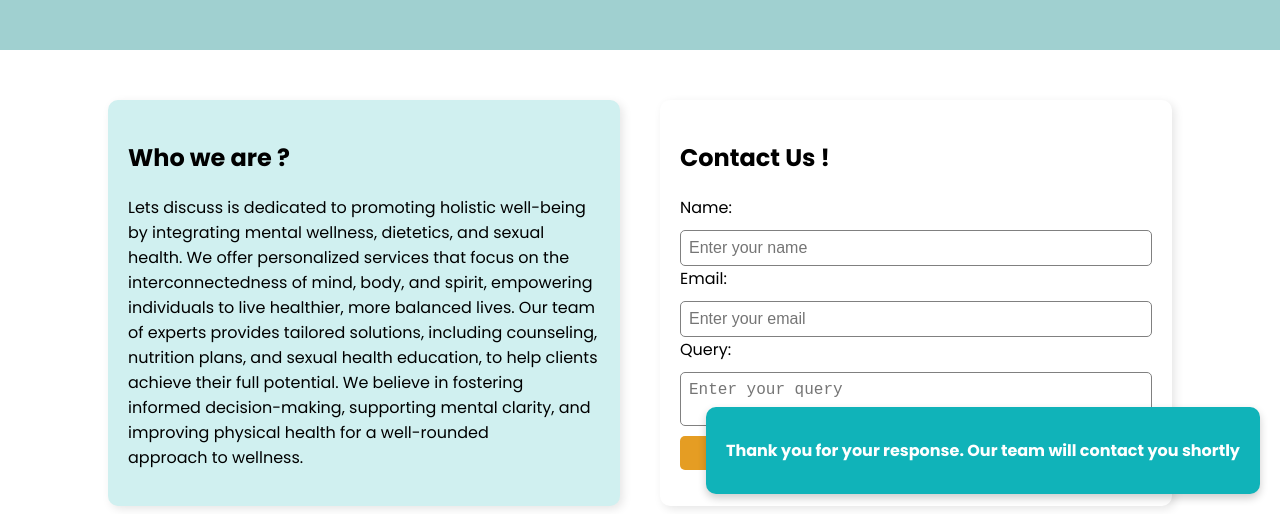
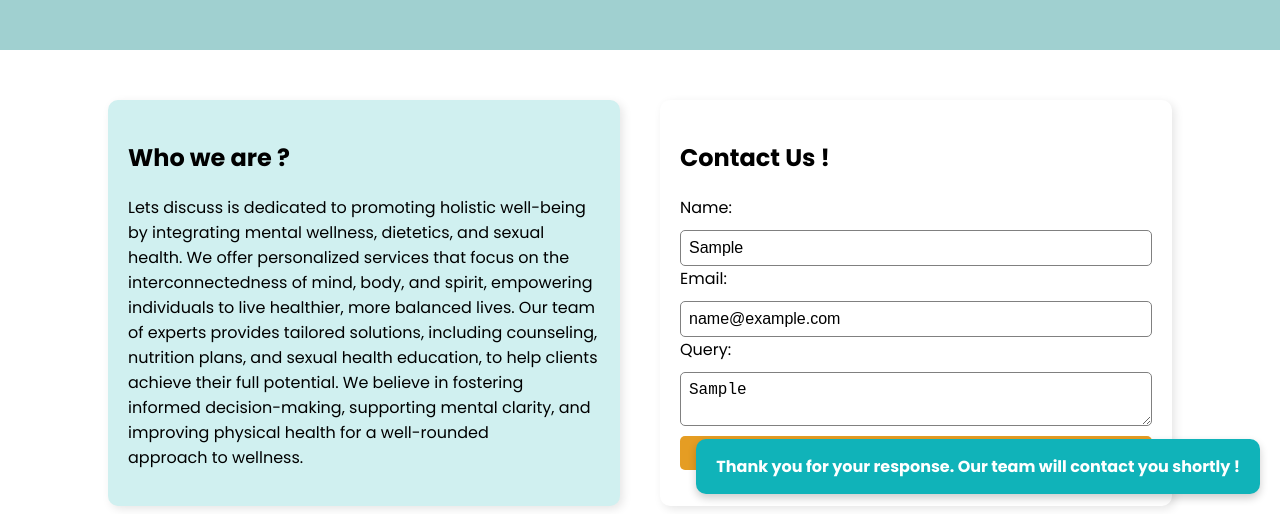
Before and after one commit to 22machinist/Let-s-Discuss, a plain HTML site: page index.html in a window 1280 px wide. Both pictures are taken after typing "Sample", "name@example.com", "Sample" into the empty fields and a click on the button "Submit". Shown: the part 286-800 px from the top of the page. Drawn offline with nearby package versions, Linux system fonts and the light colour scheme.

Commit message:
added the changes

```diff
--- a/index.html
+++ b/index.html
@@ -13,6 +13,8 @@
 
     <link rel="icon" href="images/logo.jpg" type="image/x-icon">
 </head>
+<script type="text/javascript" src="https://cdn.jsdelivr.net/npm/@emailjs/browser@4/dist/email.min.js">
+</script>
 
 <body>
 
@@ -55,11 +57,11 @@
             <h2>Contact Us !</h2>
             <form id="contactForm">
                 <label>Name:</label>
-                <input type="text" placeholder="Enter your name">
+                <input id="user_name" type="text" placeholder="Enter your name">
                 <label>Email:</label>
-                <input type="email" placeholder="Enter your email">
+                <input id="user_email" type="email" placeholder="Enter your email">
                 <label>Query:</label>
-                <textarea placeholder="Enter your query"></textarea>
+                <textarea id="user_query" placeholder="Enter your query"></textarea>
                 <button type="submit">Submit</button>
             </form>
         </div>
--- a/jss/index.js
+++ b/jss/index.js
@@ -1,15 +1,51 @@
+document.addEventListener("DOMContentLoaded", function () {
+    // Initialize EmailJS (replace with your actual Public Key)
+    emailjs.init("cD0U3U6sSdxeIApy2");
+
+    // Form Submission Event Listener
     document.getElementById("contactForm").addEventListener("submit", function (event) {
         event.preventDefault(); // Prevent form from refreshing the page
 
-    // Show Popup
-    let popup = document.getElementById("popup");
+        // Get form input values
+        const userName = document.getElementById("user_name").value;
+        const userEmail = document.getElementById("user_email").value;
+        const userQuery = document.getElementById("user_query").value;
+
+        // Prepare template parameters for EmailJS
+        const templateParams = {
+            name: userName,
+            email: userEmail,
+            query: userQuery,
+        };
+
+        // Send email using EmailJS
+        emailjs.send("service_8lujiif", "template_esmosyo", templateParams)
+            .then(function (response) {
+                console.log("Email sent successfully!", response.status, response.text);
+
+                // Show success popup
+                showPopup("✅ Message sent successfully!");
+
+                // Clear form fields
+                document.getElementById("contactForm").reset();
+            })
+            .catch(function (error) {
+                console.error("Error sending email:", error);
+
+                // Show error popup
+                showPopup("❌ Error: Could not send message.");
+            });
+    });
+
+    // Function to display a popup message
+    function showPopup(message) {
+        const popup = document.getElementById("popup");
+        popup.textContent = "Thank you for your response. Our team will contact you shortly !";
         popup.classList.add("show");
 
         // Hide popup after 3 seconds
         setTimeout(() => {
             popup.classList.remove("show");
         }, 3000);
-
-    // Optionally, clear form fields
-    this.reset();
+    }
 });
```
Lines whose indentation alone changed are shown as unchanged.
